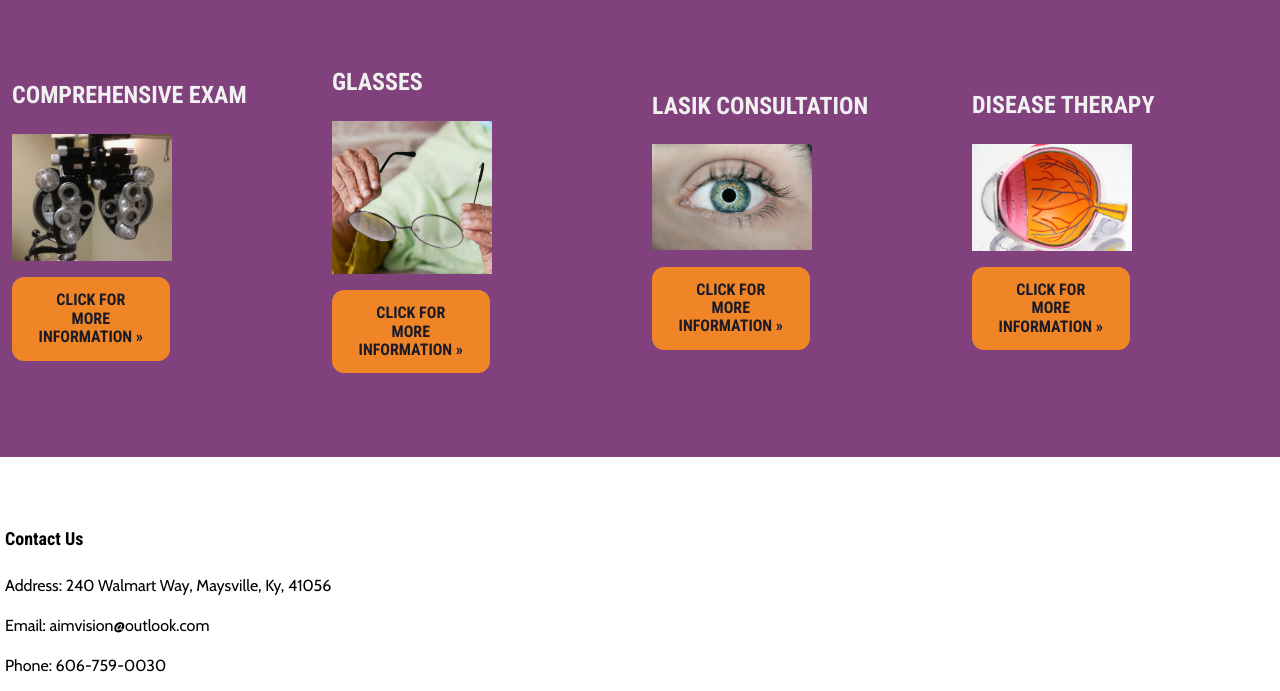
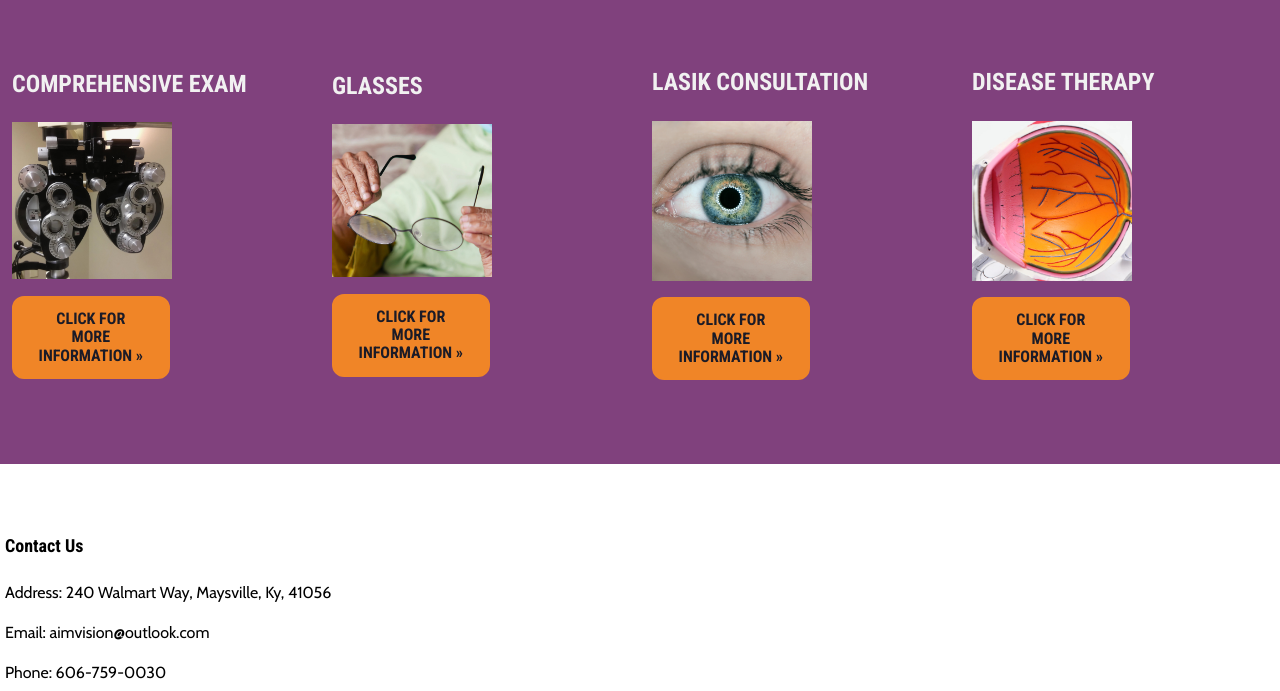
Before and after one commit to MAWOSIKA/webdev-project1, a plain HTML site: page index.html in a window 1280 px wide. Shown: the part 1520-2211 px from the top of the page. Drawn offline with nearby package versions, Linux system fonts and the light colour scheme.

Commit message:
seventh commit

```diff
--- a/index.html
+++ b/index.html
@@ -59,7 +59,7 @@
         <main class="services-content">
             <article class="services-item" id="comprehensive-exam">
                 <h3>Comprehensive Exam</h3>
-                 <img src="./img/eye exam photo 2.webp" alt="exam photo">
+                 <img src="./img/eye exam photo 2 .jpg" alt="exam photo">
                 <a href="#" class="btn">Click for more information &raquo;</a>
             </article>
 
@@ -71,13 +71,13 @@
 
             <article class="services-item" id="consultation">
                 <h3>Lasik Consultation </h3>
-                <img src="./img/eye image.webp" alt="glasses">
+                <img src="./img/eye image .jpg" alt="glasses">
                  <a href="#" class="btn">Click for more information &raquo;</a>
             </article>
 
             <article class="services-item" id="disease-therapy">
                 <h3>Disease Therapy </h3>
-                <img src="./img/eye vessel photo.webp" alt="glasses">
+                <img src="./img/eye vessel photo .jpg" alt="glasses">
                 <a href="#" class="btn">Click for more information &raquo;</a>
             </article>
         </main>
```
Also changed, not shown: img/eye exam photo 2 .jpg (added), img/eye image .jpg (added), img/eye vessel photo .jpg (added).
